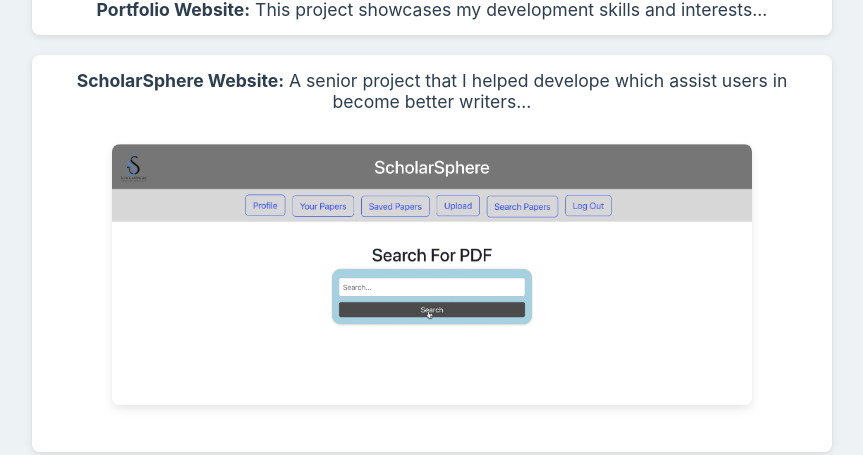
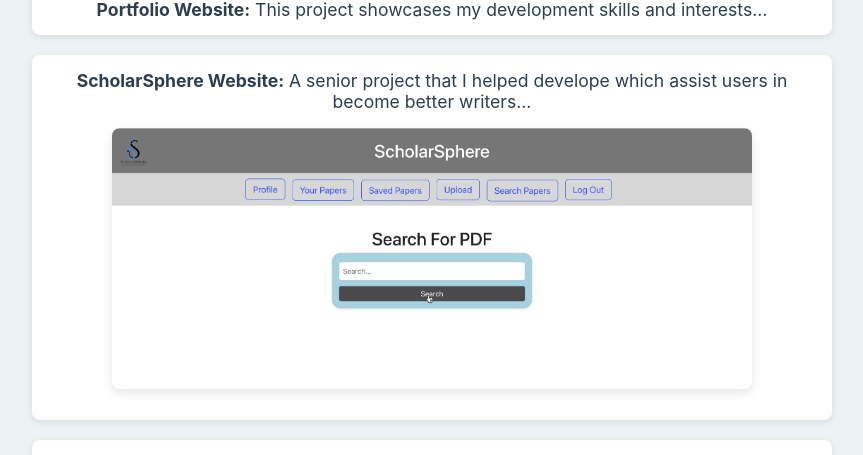
Before and after one commit to rcharp24/portfolio, a React (Create React App) app: page / in a window 1280 px wide. Shown: the part 1172-1627 px from the top of the page, without its empty margins (208-1071 px from the left). Built offline with nearby package versions, Linux system fonts and the light colour scheme.

Commit message:
attempt #3

```diff
--- a/src/App.css
+++ b/src/App.css
@@ -110,8 +110,6 @@
   width: 100%;
   max-width: 640px;
   height: auto;
-  display: block;
-  margin: 1rem auto;
   border-radius: 8px;
   box-shadow: 0 4px 10px rgba(0, 0, 0, 0.1);
 }
```
